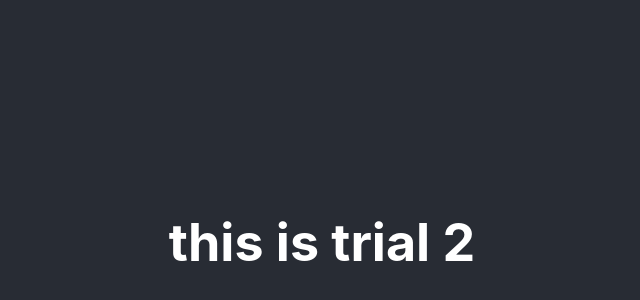
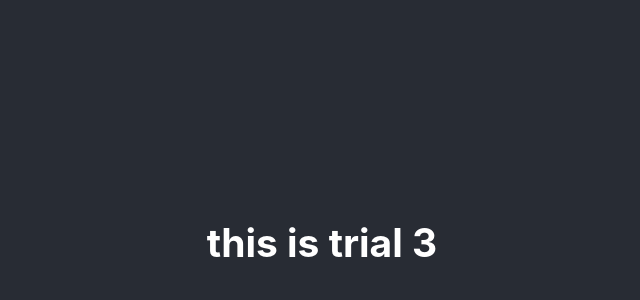
Before and after one commit to abhinav4201/Netflix-demo, a React (Create React App) app: page / in a window 1280 px wide. Shown: the part 158-458 px from the top of the page, without its empty margins (318-958 px from the left). Built offline with nearby package versions, Linux system fonts and the light colour scheme.

Commit message:
changed header

```diff
--- a/src/App.js
+++ b/src/App.js
@@ -4,7 +4,7 @@ function App() {
   return (
     <div className="App">
       <header className="App-header">
-        <h1>this is trial 2</h1>
+        <h2>this is trial 3</h2>
       </header>
     </div>
   );
```
